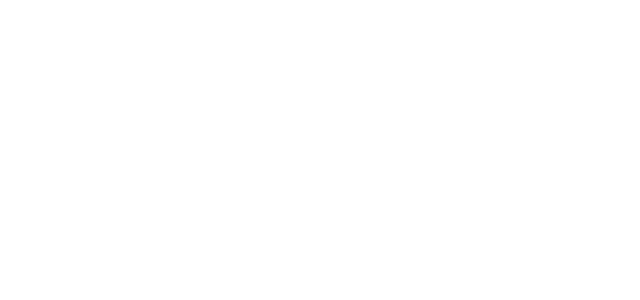
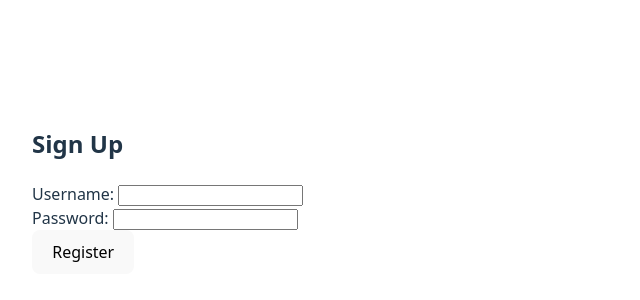
Before and after one commit to MendiEisenbach/Client, a React (Vite) app: page /signup in a window 1280 px wide. Shown: the part 210-510 px from the top of the page, without its empty margins (0-640 px from the left). Built offline with nearby package versions, Linux system fonts and the light colour scheme.

Commit message:
Short content for pages

```diff
--- a/package.json
+++ b/package.json
@@ -12,7 +12,8 @@
   "dependencies": {
     "react": "^19.1.1",
     "react-dom": "^19.1.1",
-    "react-router": "^7.8.2"
+    "react-router": "^7.8.2",
+    "react-router-dom": "^7.8.2"
   },
   "devDependencies": {
     "@eslint/js": "^9.33.0",
--- a/src/App.tsx
+++ b/src/App.tsx
@@ -1,12 +1,22 @@
-import { useState } from 'react'
-import './App.css'
+import { BrowserRouter, Routes, Route } from "react-router";
+import Home from "./pages/Home";
+import SignUp from "./pages/SignUp";
+import Login from "./pages/Login";
+import Guest from "./pages/Guest";
+import MainMenu from "./pages/MainMenu";
 
 function App() {
-  const [count, setCount] = useState(0)
-
   return (
-    <></>
-  )
+    <BrowserRouter>
+      <Routes>
+        <Route path="/" element={<Home />} />
+        <Route path="/signup" element={<SignUp />} />
+        <Route path="/login" element={<Login />} />
+        <Route path="/guest" element={<Guest />} />
+        <Route path="/menu" element={<MainMenu />} />
+      </Routes>
+    </BrowserRouter>
+  );
 }
 
-export default App
+export default App;
--- a/src/pages/Guest.tsx
+++ b/src/pages/Guest.tsx
@@ -0,0 +1,10 @@
+function Guest() {
+  return (
+    <div style={{ padding: "2rem" }}>
+      <h2>You are playing as a Guest</h2>
+      <p>No account, no login – just play!</p>
+    </div>
+  );
+}
+
+export default Guest;
--- a/src/pages/Home.tsx
+++ b/src/pages/Home.tsx
@@ -0,0 +1,17 @@
+import { Link } from "react-router";
+
+function Home() {
+  return (
+    <div className="home">
+      <h1>Welcome to the trivia quiz!</h1>
+      <ul>
+        <li><Link to="/signup">Sign up</Link></li>
+        <li><Link to="/login">Log in</Link></li>
+        <li><Link to="/guest">Play as Guest</Link></li>
+        <li><Link to="/menu">Go to Main Menu</Link></li>
+      </ul>
+    </div>
+  );
+}
+
+export default Home;
--- a/src/pages/Login.tsx
+++ b/src/pages/Login.tsx
@@ -0,0 +1,30 @@
+import { useState } from "react";
+
+function Login() {
+  const [username, setUsername] = useState("");
+  const [password, setPassword] = useState("");
+
+  const handleLogin = (e: React.FormEvent) => {
+    e.preventDefault();
+    alert(`Logged in as: ${username}`);
+  };
+
+  return (
+    <div style={{ padding: "2rem" }}>
+      <h2>Log In</h2>
+      <form onSubmit={handleLogin}>
+        <div>
+          <label>Username: </label>
+          <input value={username} onChange={(e) => setUsername(e.target.value)} />
+        </div>
+        <div>
+          <label>Password: </label>
+          <input type="password" value={password} onChange={(e) => setPassword(e.target.value)} />
+        </div>
+        <button type="submit">Log In</button>
+      </form>
+    </div>
+  );
+}
+
+export default Login;
--- a/src/pages/MainMenu.tsx
+++ b/src/pages/MainMenu.tsx
@@ -0,0 +1,17 @@
+import { Link } from "react-router";
+
+function MainMenu() {
+  return (
+    <div style={{ padding: "2rem" }}>
+      <h2>Main Menu</h2>
+      <ul>
+        <li>Start New Game</li>
+        <li>View Scores</li>
+        <li>Settings</li>
+        <li><Link to="/"> Back to Home</Link></li>
+      </ul>
+    </div>
+  );
+}
+
+export default MainMenu;
--- a/src/pages/SignUp.tsx
+++ b/src/pages/SignUp.tsx
@@ -0,0 +1,30 @@
+import { useState } from "react";
+
+function SignUp() {
+  const [username, setUsername] = useState("");
+  const [password, setPassword] = useState("");
+
+  const handleSubmit = (e: React.FormEvent) => {
+    e.preventDefault();
+    alert(`Signed up with username: ${username}`);
+  };
+
+  return (
+    <div style={{ padding: "2rem" }}>
+      <h2>Sign Up</h2>
+      <form onSubmit={handleSubmit}>
+        <div>
+          <label>Username: </label>
+          <input value={username} onChange={(e) => setUsername(e.target.value)} />
+        </div>
+        <div>
+          <label>Password: </label>
+          <input type="password" value={password} onChange={(e) => setPassword(e.target.value)} />
+        </div>
+        <button type="submit">Register</button>
+      </form>
+    </div>
+  );
+}
+
+export default SignUp;
```
Also changed, not shown: src/components/Navbar.tsx (+15 -0 lines), src/context/AuthContext.tsx (added), 1 other file (tests, documents, lock files or other folders).
